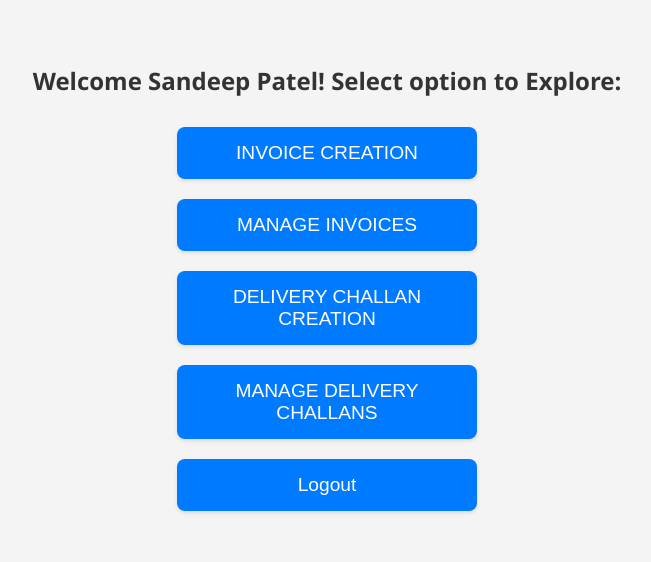
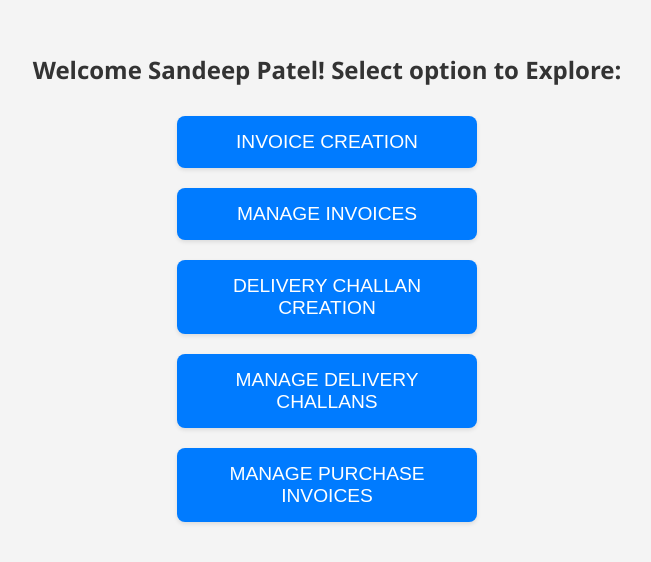
Before and after one commit to Umang-USS-53/invoice_creater_with_pur, a plain HTML site: page buttons.html in a window 1280 px wide. Shown: the part 112-674 px from the top of the page, without its empty margins (313-964 px from the left). Drawn offline with Linux system fonts and the light colour scheme.

Commit message:
Update buttons.html

```diff
--- a/buttons.html
+++ b/buttons.html
@@ -51,14 +51,6 @@
     <button onclick="window.location.href='invoice-manager.html?loggedIn=true'">MANAGE INVOICES</button>
     <button onclick="window.location.href='dc-index.html?loggedIn=true'">DELIVERY CHALLAN CREATION</button>
     <button onclick="window.location.href='challan-manager.html?loggedIn=true'">MANAGE DELIVERY CHALLANS</button>
-
-
-    <button onclick="logout()">Logout</button>
-
-    <script>
-        function logout() {
-            window.location.href = 'login.html';
-        }
-    </script>
+    <button onclick="window.location.href='purchase-invoice-manager.html?loggedIn=true'">MANAGE PURCHASE INVOICES</button>
 </body>
 </html>
```
